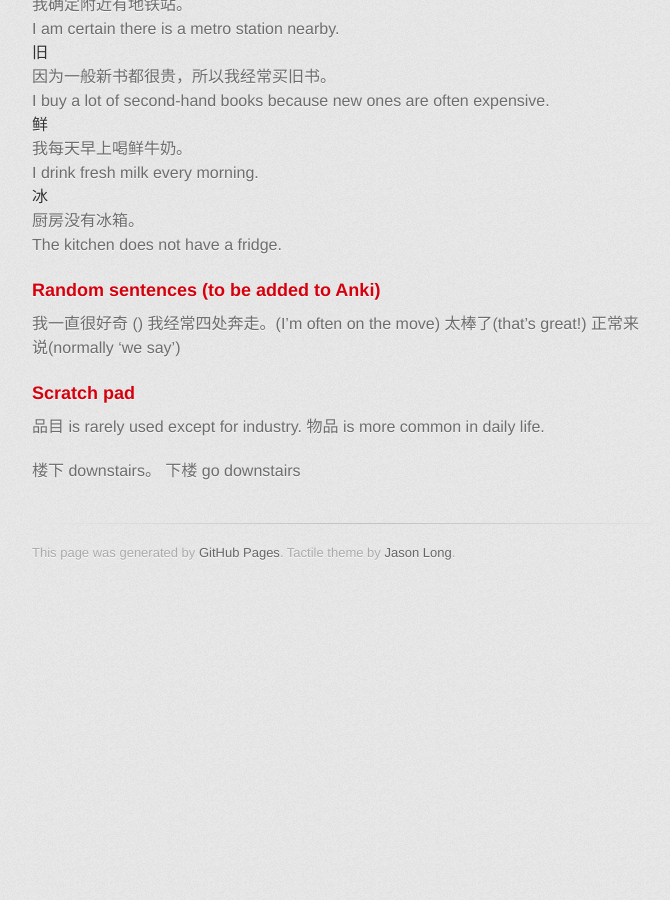
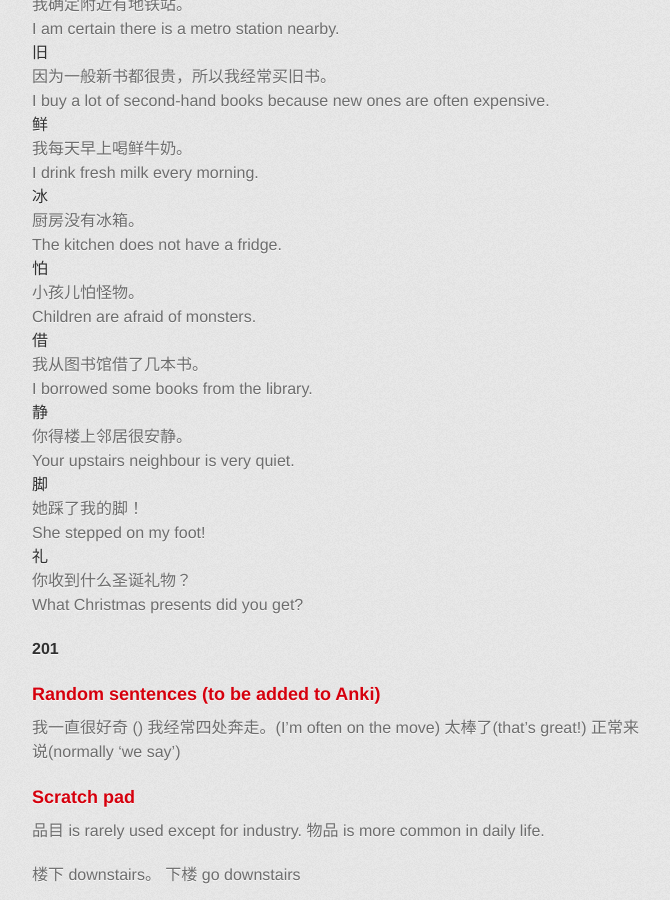
Before and after one commit to axiomiety/axiomiety.github.io, a Jekyll site: the page built from llog/mandarin.markdown, in a window 1280 px wide and 900 px high, scrolled down 13876 px. Shown: the whole window, without its empty margins (298-968 px from the left). Built offline with Jekyll 4.4.1, drawn with Linux system fonts in a browser that asks for light colours; nearby versions of some CDN libraries; some web fonts are replaced; before the commit the page ends 14468 px from its top, so only the background shows below that.

Commit message:
mandarin

```diff
--- a/llog/mandarin.markdown
+++ b/llog/mandarin.markdown
@@ -683,6 +683,41 @@ Character|Sentence|Translation
   <dt>冰</dt>
   <dd>厨房没有冰箱。</dd>
   <dd>The kitchen does not have a fridge.</dd>
+  <dt>怕</dt>
+  <dd>小孩儿怕怪物。</dd>
+  <dd>Children are afraid of monsters.</dd>
+  <dt>借</dt>
+  <dd>我从图书馆借了几本书。</dd>
+  <dd>I borrowed some books from the library.</dd>
+  <dt>静</dt>
+  <dd>你得楼上邻居很安静。</dd>
+  <dd>Your upstairs neighbour is very quiet.</dd>
+  <dt>脚</dt>
+  <dd>她踩了我的脚！</dd>
+  <dd>She stepped on my foot!</dd>
+  <dt>礼</dt>
+  <dd>你收到什么圣诞礼物？</dd>
+  <dd>What Christmas presents did you get?</dd>
+</dl>
+
+#### 201
+
+<dl>
+  <dt></dt>
+  <dd></dd>
+  <dd></dd>
+  <dt></dt>
+  <dd></dd>
+  <dd></dd>
+  <dt></dt>
+  <dd></dd>
+  <dd></dd>
+  <dt></dt>
+  <dd></dd>
+  <dd></dd>
+  <dt></dt>
+  <dd></dd>
+  <dd></dd>
   <dt></dt>
   <dd></dd>
   <dd></dd>
```
